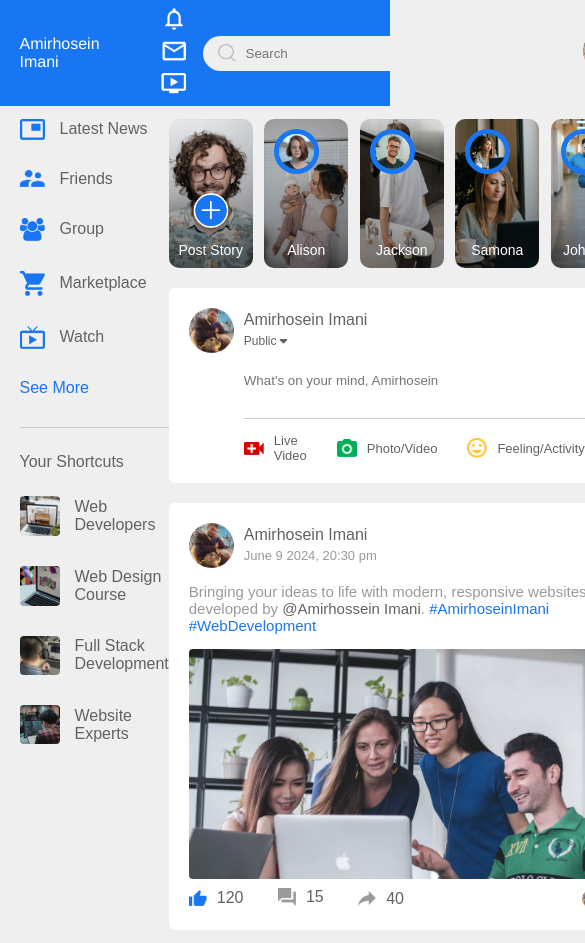
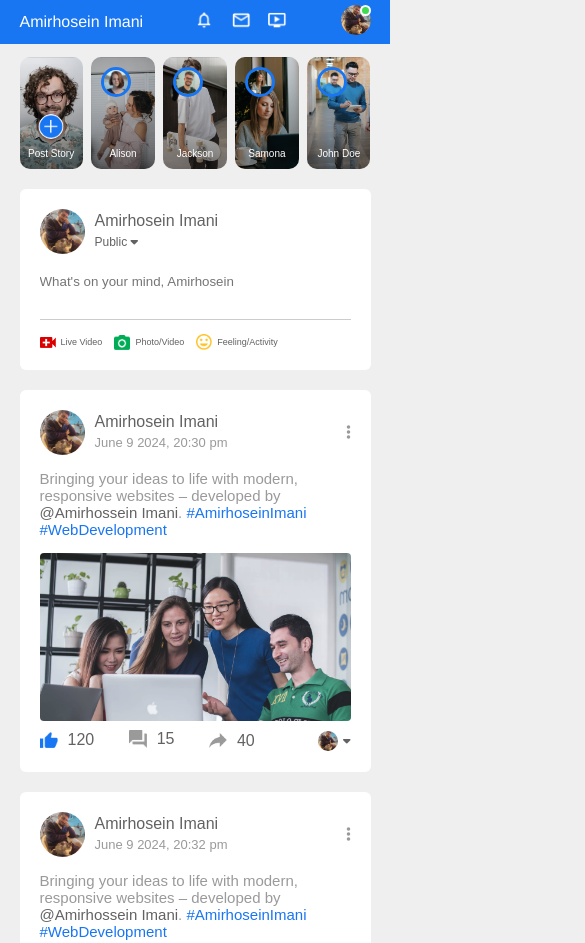
Before and after one commit to Amirhosein-Imani/socialbook-website, a plain HTML site: page index.html in a window 390 px wide. Shown: the top 943 px of the page, 585 px wide, since content can reach past the window. Drawn offline with Linux system fonts and the light colour scheme.

Commit message:
Make home page responsive

```diff
--- a/index.html
+++ b/index.html
@@ -18,7 +18,7 @@
 
         <div class="nav-left">
 
-            <p class="amirhosein-imani">Amirhosein Imani</p>
+            <a href="index.html" class="amirhosein-imani">Amirhosein Imani</a>
 
             <ul>
 
@@ -67,7 +67,7 @@
 
                         <p>Amirhosein Imani</p>
 
-                        <a href="#">See your profile</a>
+                        <a href="profile.html">See your profile</a>
 
                     </div>
 
--- a/style.css
+++ b/style.css
@@ -30,6 +30,7 @@ nav {
     padding: 5px 5%;
     position: sticky;
     top: 0;
+    left: 0;
     z-index: 100;
 }
 
@@ -37,6 +38,7 @@ nav {
     margin-right: 45px;
     color: white;
     font-family: 'Franklin Gothic Medium', 'Arial Narrow', Arial, sans-serif;
+    text-decoration: none;
 }
 
 .nav-left , .nav-right {
@@ -743,3 +745,74 @@ footer {
     bottom: 0;
     left: 0;
 }
+
+/* ---------- media query for home page ---------- */
+
+@media (max-width: 900px) {
+
+    .right-sidebar {
+        display: none;
+    }
+
+    .left-sidebar {
+        display: none;
+    }
+
+    nav {
+        flex-wrap: wrap;
+    }
+
+    .search-box {
+        display: none;
+    }
+
+    .nav-left ul li img {
+        width: 20px;
+        margin: 0px 6px;
+    }
+
+    .nav-user-icon img {
+        width: 30px;
+    }
+
+    .nav-user-icon {
+        margin-left: 0;
+    }
+
+    .add-post-links {
+        flex-wrap: wrap;
+    }
+
+    .main-content {
+        flex-basis: 100%;
+    }
+
+    .story img {
+        width: 30px;
+        border-width: 3px;
+    }
+
+    .story p {
+        font-size: 10px;
+    }
+
+    .story.story1 img {
+        width: 25px;
+        bottom: 30px;
+    }
+
+    .add-post-links a {
+        margin-right: 12px;
+        font-size: 9px;
+    }
+
+    .add-post-links a img {
+        width: 16px;
+        margin-right: 5px;
+    }
+
+    .post-input-container {
+        padding-left: 0;
+    }
+
+}
```
Also changed, not shown: profile.html (+4 -4 lines).
